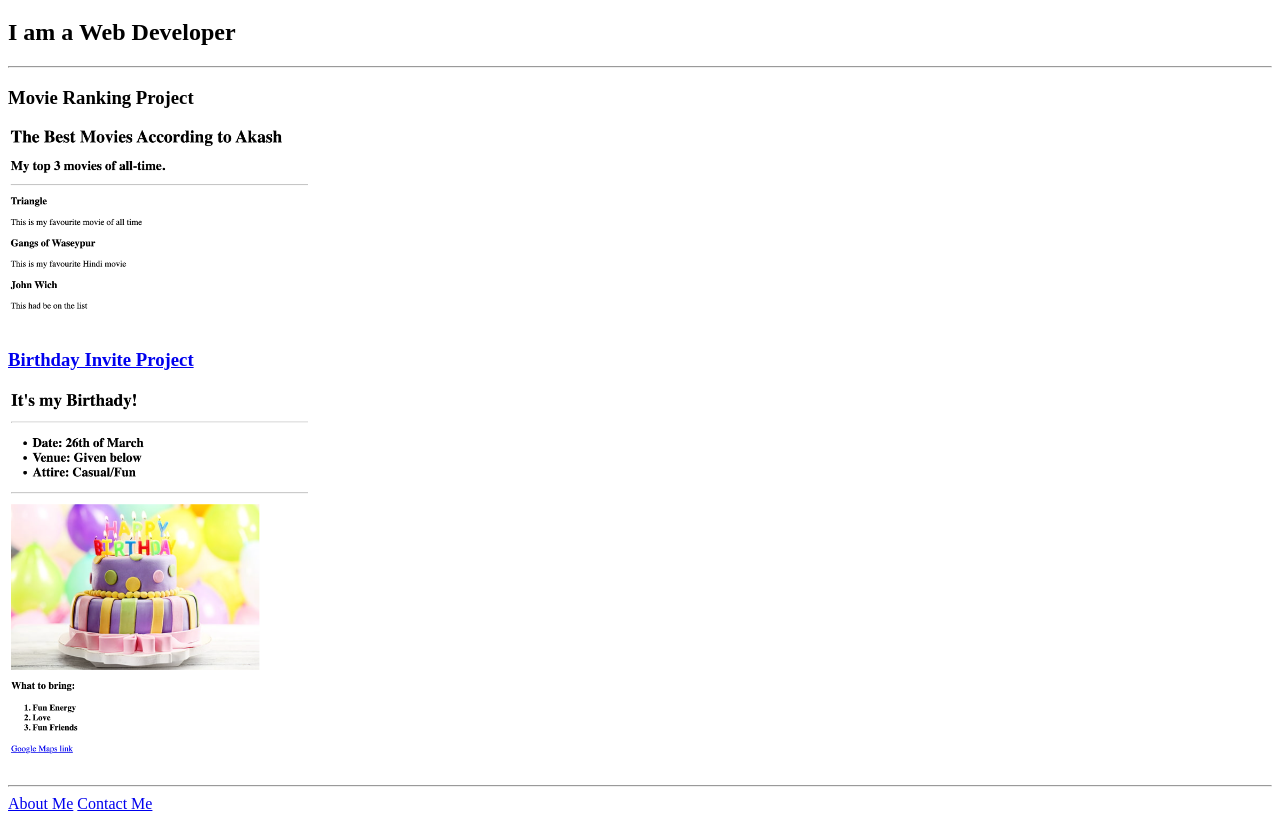
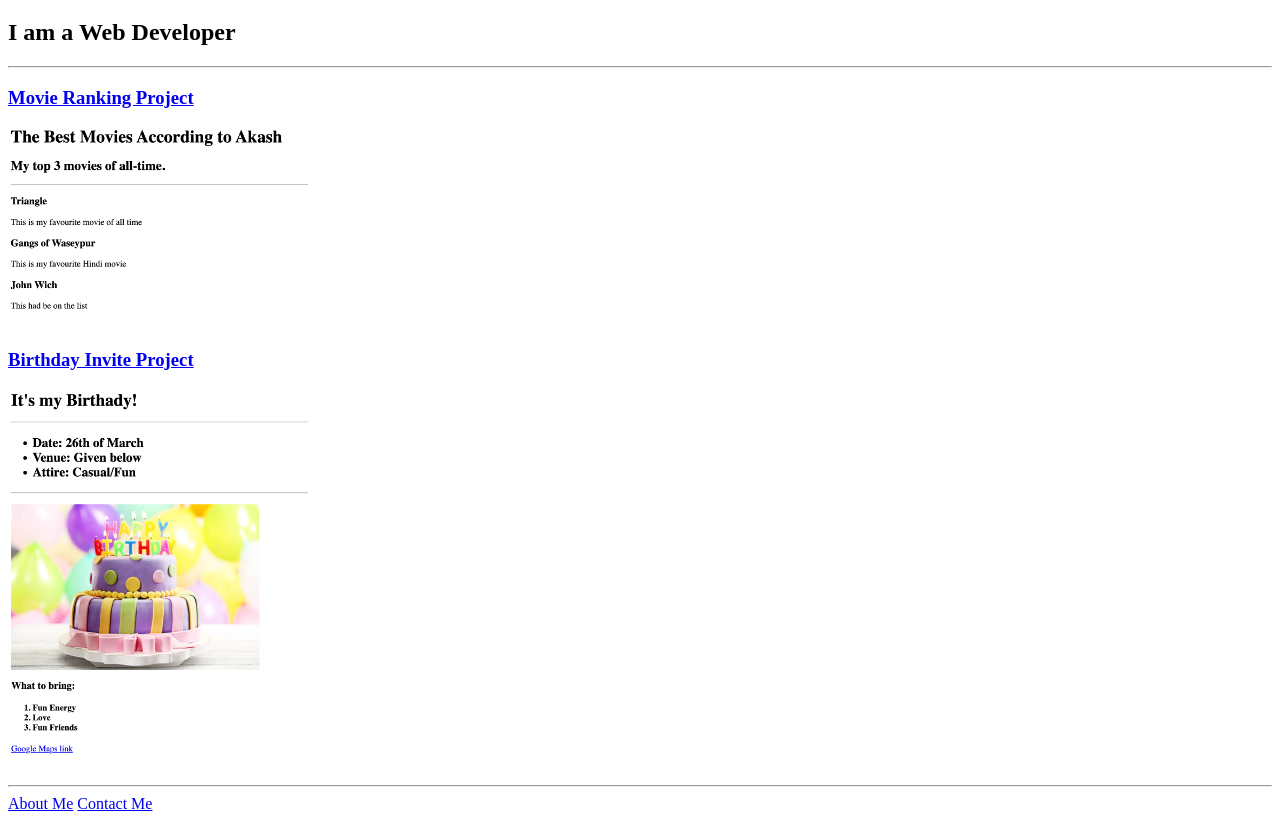
Before and after one commit to Akashjchaudhary/html-portfolio, a plain HTML site: page index.html in a window 1280 px wide. Shown: the part 61-882 px from the top of the page. Drawn offline with Linux system fonts and the light colour scheme.

Commit message:
Add files via upload

```diff
--- a/index.html
+++ b/index.html
@@ -14,13 +14,11 @@
 
 <!-- TODO 2: Add Your previous projects' HTML into the public folder -->
 <h3>
-    <a href="./public/movie-ranking.html"> <a draggable="true">Movie Ranking Project <br /></a>
-    </a>
+    <a href="./public/movie-ranking.html">Movie Ranking Project <br />
         <p>
 
-            <img src="./assets/images/Akash Movie Ranking.png" alt="Screenshot of the Project" width="300" />
+        <img src="./assets/images/Akash Movie Ranking.png" alt="Screenshot of the Project" width="300" />
         </p>
-        </a>
     </a>
 </h3>
 <h3>
```
